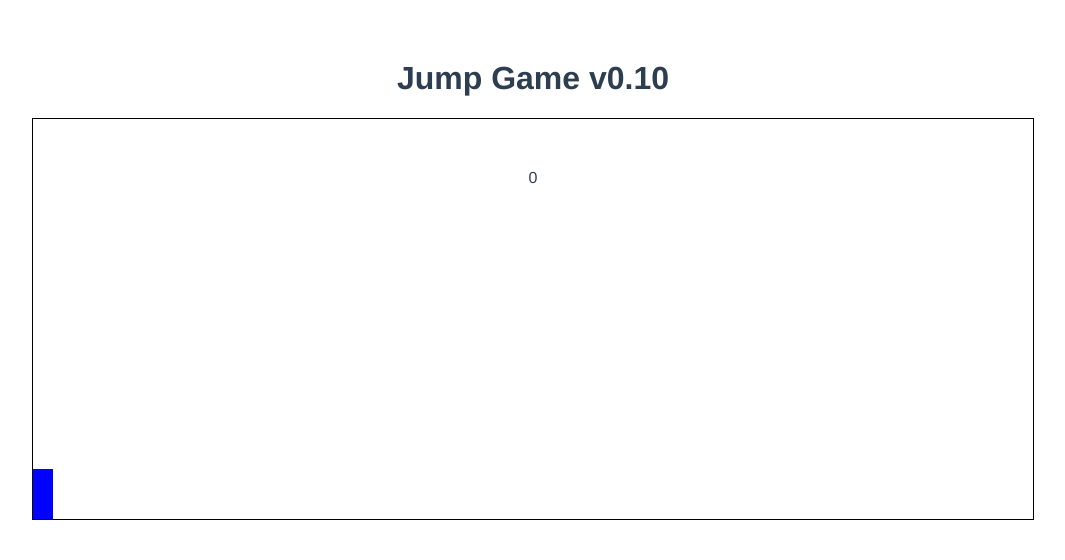
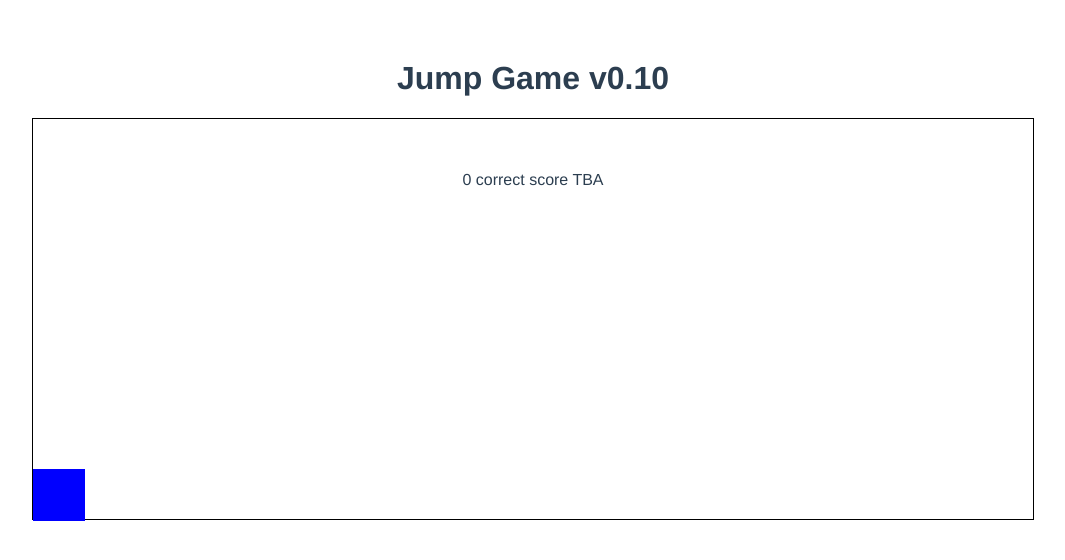
Before and after one commit to Vidmasas/JumpGame, a Vue app: page / in a window 1280 px wide. Shown: the top 560 px of the page, without its empty margins (107-1172 px from the left). Built offline with nearby package versions, Linux system fonts and the light colour scheme.

Commit message:
Correct score TBA

```diff
--- a/src/components/GameWorld.vue
+++ b/src/components/GameWorld.vue
@@ -9,7 +9,7 @@
 
     </div>
     <div id="block"></div>
-    <div>{{ score }}</div>
+    <div>{{ score }} correct score TBA</div>
   </div>
 </template>
 
@@ -26,17 +26,24 @@ export default {
       blockWidth: 40, //px
       blockHeight: 40, //px
       blockTop: 310, //px
-      blockLeft: 480 //px
+      blockLeft: 480, //px
+      characterWidth: 52, //px
+      characterHeight: 52, //px
     }
   },
   mounted() {
+    // Game Elements
     const characterElement = document.getElementById("character");
     const blockElement = document.getElementById("block");
+
+    // Games Settings based on data() variables
     blockElement.style.animationDuration = this.gameSpeed + "s";
     blockElement.style.width = this.blockWidth + "px"
     blockElement.style.left = this.blockLeft + "px"
     blockElement.style.height = this.blockHeight + "px"
     blockElement.style.top = this.blockTop + "px"
+    characterElement.style.width = this.characterWidth + "px"
+    characterElement.style.height = this.characterHeight + "px"
 
     //Score rules
     setInterval(() => {
@@ -52,7 +59,7 @@ export default {
         this.score = 0;
       } else if (blockLeft < characterWidth && blockLeft > 0 && characterTop < blockTop) {
         this.counter++;
-        this.score = Math.floor(this.counter/this.gameSpeed/blockWidth*10);
+        this.score = Math.floor(this.counter/this.gameSpeed/blockWidth);
       }
     }, 1)
 
@@ -78,8 +85,6 @@ export default {
   border: 1px solid black;
 }
 #character {
-  height: 50px;
-  width: 20px;
   position: relative;
   top: 350px;
   background-color: blue;
@@ -109,5 +114,4 @@ export default {
   80% {top: 175px}
   100% {bottom: 300px}
 }
-
 </style>
```
